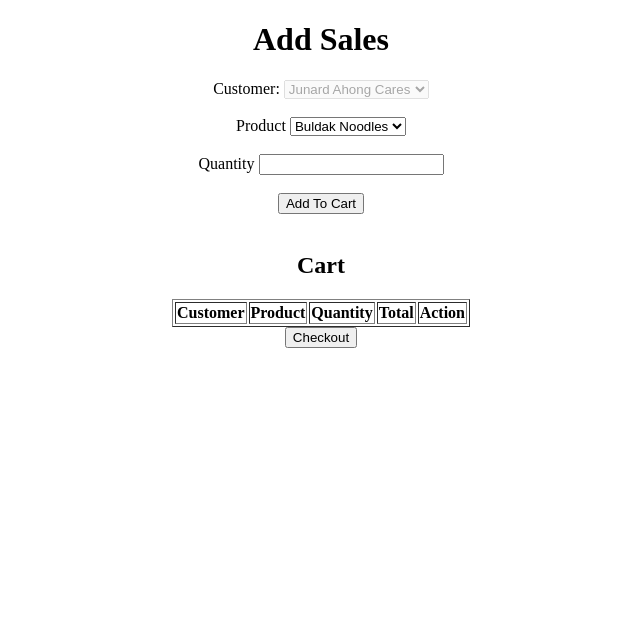
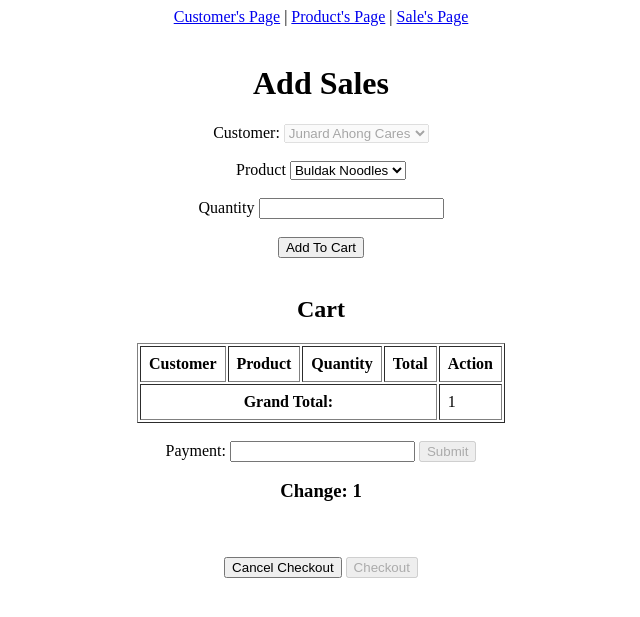
Before and after one commit to Disargee18/Php-Sql-Midterm-Project, a PHP site: page /add-sales.php in a window 1280 px wide. Shown: the top 617 px of the page, without its empty margins (319-959 px from the left). Run offline with PHP 8.4, Linux system fonts and the light colour scheme; the visitor is signed in with stand-in values (Sample User, id 1); data comes from the database, SQL or seed files in the repository; both versions use the stored data as it was after the commit; lists and menus that the app fills with data are empty.

Commit message:
[+] finally done with my php project

```diff
--- a/add-customer.php
+++ b/add-customer.php
@@ -7,6 +7,10 @@
 </head>
 <body>
     <center>
+        <a href="customers.php">Customer's Page</a> |
+        <a href="products.php">Product's Page</a> |
+        <a href="sales.php">Sale's Page</a>
+        <br><br>
         <h1>Add Customer</h1>
         <br>
         <form action="includes/customer-crud.php" method="post">
--- a/add-product.php
+++ b/add-product.php
@@ -7,6 +7,10 @@
 </head>
 <body>
     <center>
+        <a href="customers.php">Customer's Page</a> |
+        <a href="products.php">Product's Page</a> |
+        <a href="sales.php">Sale's Page</a>
+        <br><br>
         <h1>Add Product</h1>
         <br>
         <form action="includes/product-crud.php" method="post">
--- a/add-sales.php
+++ b/add-sales.php
@@ -8,7 +8,51 @@
 $stmt2 = $pdo->query("SELECT * FROM products;");
 $products = $stmt2->fetchAll(PDO::FETCH_ASSOC);
 
+if (isset($_POST['cancel'])) {
+    unset($_SESSION['cart']);
+    unset($_SESSION['locked']);
+    session_destroy();
+    header("Location: add-sales.php");
+    exit;
+}
+
+
 if (isset($_POST['checkout'])) {
+    $stmt4 = $pdo->prepare("SELECT customer_id FROM customers WHERE customer_name = :customer_name");
+    $stmt4->execute(['customer_name' => $_SESSION['locked']]);
+    $customer = $stmt4->fetch(PDO::FETCH_ASSOC);
+
+    $_SESSION['customer_id'] = $customer['customer_id'];
+    $customer_id = $customer['customer_id'];
+    $date_time = date('Y-m-d H:i:s');
+    $total_amount = $_SESSION['grandtotal'];
+
+    $stmt5 = $pdo->prepare("INSERT INTO sales (customer_id, sale_date, total_amount) VALUES (:customer_id, :sale_date, :total_amount)");
+    $stmt5->execute([
+        ':customer_id' => $customer_id,
+        ':sale_date' => $date_time,
+        ':total_amount' => $total_amount
+    ]);
+
+    $sale_id = $pdo->lastInsertId();
+
+    foreach ($_SESSION['cart'] as $item) {
+        $stmt6 = $pdo->prepare("INSERT INTO sales_items (sale_id, product_id, quantity_sold, price_at_sale) VALUES (:sale_id, :product_id, :quantity_sold, :price_at_sale)");
+        $stmt6->execute([
+            ':sale_id' => $sale_id,
+            ':product_id' => $item['product_id'],
+            ':quantity_sold' => $item['quantity'],
+            ':price_at_sale' => $item['price_at_sale'],
+        ]);
+
+        $stmt7 = $pdo->prepare("UPDATE products SET product_quantity = product_quantity - :quantity_sold WHERE product_id = :product_id");
+        $stmt7->execute([
+            ':quantity_sold' => $item['quantity'],
+            ':product_id' => $item['product_id']
+        ]);
+    }
+
+
     $_SESSION = [];
     session_destroy();
     header("Location: sales.php");
@@ -18,6 +62,7 @@
     $product_name = $_POST['product_name'];
     $quantity = $_POST['quantity'];
     $date_time = $_POST['date_time'];
+    $grandtotal = 0;
 
 
     if (!isset($_SESSION['locked'])) {
@@ -28,19 +73,79 @@
         $_SESSION['cart'] = [];
     }
 
-    $stmt3 = $pdo->prepare("SELECT product_price FROM products WHERE product_name = :product_name");
+    $stmt3 = $pdo->prepare("SELECT product_price, product_quantity, product_id FROM products WHERE product_name = :product_name");
     $stmt3->execute(['product_name' => $product_name]);
     $product = $stmt3->fetch(PDO::FETCH_ASSOC);
 
+    $_SESSION['product_price'] = $product['product_price'];
     $total = $product['product_price'] * $quantity;
+
+    $quantitystock = 0;
+    foreach ($_SESSION['cart'] as $item) {
+        if ($item['product_id'] == $product['product_id']) {
+            $quantitystock += $item['quantity'];
+        }
+    }
+
+    $quantitystock+=$quantity;
+
+
+
+    if ($quantitystock > $product['product_quantity']) {
+        echo "<script>alert('No enough stock available.');</script>";
+    } else {
 
         $_SESSION['cart'][] = [
             'customer_name' => $_SESSION['locked'],
             'product_name' => $product_name,
+            'product_id' => $product['product_id'],
             'quantity' => $quantity,
             'total' => $total,
-        'date_time' => $date_time
+            'date_time' => $date_time,
+            'price_at_sale' => $product['product_price'],
+
         ];
+    }
+    foreach ($_SESSION['cart'] as $index => $item) {
+        $grandtotal += $item['total'];
+        $_SESSION['grandtotal'] = $grandtotal;
+    }
+}
+
+if ($_SERVER['REQUEST_METHOD'] === 'POST' && isset($_POST['pay'])) {
+    if (isset($_POST['payment'])) {
+        $payment = $_POST['payment'];
+    } else {
+        $payment = 0;
+    }
+
+
+    if ($payment < $_SESSION['grandtotal']) {
+        echo "<script>alert('Not enough payment. Please enter an amount equal to or greater than the total.');</script>";
+    } else {
+        $_SESSION['payment'] = $payment;
+        $_SESSION['change'] = $payment - $_SESSION['grandtotal'];
+        $_SESSION['payment_valid'] = true;
+    }
+}
+
+
+if ($_SERVER['REQUEST_METHOD'] === 'POST' && isset($_POST['delete'])) {
+    $delete_index = $_POST['delete'];
+
+    if (isset($_SESSION['cart'][$delete_index])) {
+        unset($_SESSION['cart'][$delete_index]);
+        $_SESSION['cart'] = array_values($_SESSION['cart']);
+    }
+
+    $grandtotal = 0;
+    foreach ($_SESSION['cart'] as $item) {
+        $grandtotal += $item['total'];
+    }
+    $_SESSION['grandtotal'] = $grandtotal;
+
+    header("Location: add-sales.php");
+    exit;
 }
 
 
@@ -59,6 +164,10 @@
 
 <body>
     <center>
+        <a href="customers.php">Customer's Page</a> |
+        <a href="products.php">Product's Page</a> |
+        <a href="sales.php">Sale's Page</a>
+        <br><br>
         <h1>Add Sales</h1>
         <form action="" method="post">
             <label for="customer_name">Customer:</label>
@@ -91,7 +200,7 @@
             <h2>Cart</h2>
         </form>
         <form action="" method="post">
-            <table border="1">
+            <table border="1" cellpadding="8">
                 <tr>
                     <th>Customer</th>
                     <th>Product</th>
@@ -107,18 +216,34 @@
                             <td><?= $item['product_name'] ?></td>
                             <td><?= $item['quantity'] ?></td>
                             <td><?= $item['total'] ?></td>
-                            <td><?= (new DateTime($item['date_time']))->format('Y-m-d H:i:s') ?>
+                            <td><button type="submit" name="delete" value="<?= $index ?>" onclick="return confirm('Are you sure you want to remove <?= $item['product_name'] ?> from the cart?');">Delete</button></td>
+
                         </tr>
                     <?php endforeach; ?>
                 <?php endif; ?>
+                <tr>
+                    <th colspan="4">Grand Total:</th>
+                    <td><?= isset($_SESSION['grandtotal']) ? $_SESSION['grandtotal'] : '0' ?></td>
+                </tr>
             </table>
-            <button type="submit" name="checkout">Checkout</button>
+            <br>
+            <input type="hidden" name="accept_payment">
+            <label for="payment">Payment: </label>
+            <input type="number" inputmode="numeric" name="payment">
+            <button type="submit" name="pay" <?= empty($_SESSION['cart']) ? 'disabled' : '' ?>>Submit</button>
+            <?php if (isset($_SESSION['change'])): ?>
+                <h3><b>Change: </b><b><?= $_SESSION['change'] ?></b></h3>
+            <?php endif; ?>
 
-            <!-- <?php
-                    // echo '<pre>';
-                    // print_r($_SESSION);
-                    // echo '</pre>';
-                    ?> -->
+            <br><br>
+            <button type="submit" name="cancel">Cancel Checkout</button>
+            <button type="submit" name="checkout"
+                <?= (empty($_SESSION['cart']) || empty($_SESSION['payment_valid'])) ? 'disabled' : '' ?>>
+                Checkout
+            </button>
+
+
+
         </form>
 
 
--- a/customers.php
+++ b/customers.php
@@ -35,7 +35,7 @@
         <a href="add-customer.php">Add Customer</a>
         <br><br>
         <form action="" method="get">
-            <table border="1">
+            <table border="1" cellpadding="8">
                 <tr>
                     <th>ID</th>
                     <th>Customer Name</th>
@@ -49,7 +49,8 @@
                         <td><?=$customer['customer_name']?></td>
                         <td><?=$customer['customer_email']?></td>
                         <td><?=$customer['customer_phone']?></td>
-                        <td><a href="edit-customer.php?action=edit&id=<?=$customer['customer_id']?>">Edit</a> | <a href="includes/customer-crud.php?action=delete&id=<?=$customer['customer_id']?>">Delete</a></td>
+                        <td><a href="edit-customer.php?action=edit&id=<?=$customer['customer_id']?>">Edit</a> | <a href="includes/customer-crud.php?action=delete&id=<?= $customer['customer_id'] ?>" onclick="return confirm('Are you sure you want to delete <?= $customer['customer_name'] ?>?');">Delete</a>
+
                     </tr>
                 <?php endforeach; ?>
             </table>
--- a/products.php
+++ b/products.php
@@ -35,7 +35,7 @@
         <a href="add-product.php">Add Product</a>
         <br><br>
         <form action="" method="get">
-            <table border="1">
+            <table border="1" cellpadding="8">
                 <tr>
                     <th>ID</th>
                     <th>Product Name</th>
@@ -49,7 +49,8 @@
                         <td><?=$product['product_name']?></td>
                         <td><?= "₱".$product['product_price']?></td>
                         <td><?=$product['product_quantity']?></td>
-                        <td><a href="edit-product.php?action=edit&id=<?=$product['product_id']?>">Edit</a> | <a href="includes/product-crud.php?action=delete&id=<?=$product['product_id']?>">Delete</a></td>
+                        <td><a href="edit-product.php?action=edit&id=<?=$product['product_id']?>">Edit</a> | <a href="includes/product-crud.php?action=delete&id=<?= $product['product_id'] ?>" onclick="return confirm('Are you sure you want to delete <?= $product['product_name'] ?>?');">Delete</a>
+
                     </tr>
                 <?php endforeach; ?>
             </table>
```
Also changed, not shown: pos.sql (added, +189 -0 lines), sales.php (+26 -12 lines), view-sales.php (added, +67 -0 lines). Lines whose indentation alone changed are shown as unchanged.
